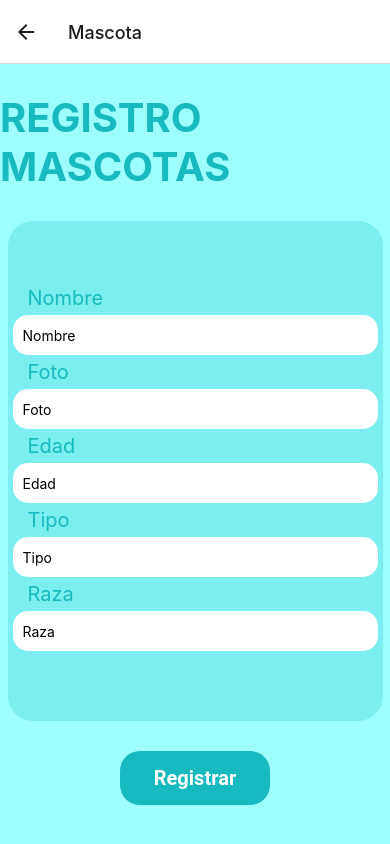
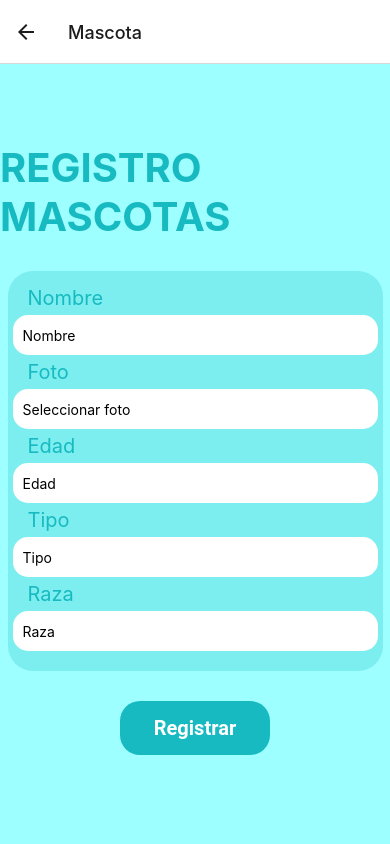
Before and after one commit to juanAriel/app-adoptame, a React Native app: screen /Mascota in a window 390 px wide. Built offline with nearby package versions, Linux system fonts and the light colour scheme.

Commit message:
add imagen on firebase

```diff
--- a/package.json
+++ b/package.json
@@ -12,6 +12,7 @@
     "@react-native-firebase/app": "^18.7.3",
     "@react-native-firebase/auth": "^18.7.3",
     "@react-native-firebase/database": "^18.7.3",
+    "@react-native-firebase/storage": "^18.7.3",
     "@react-navigation/bottom-tabs": "^6.5.11",
     "@react-navigation/native": "^6.1.9",
     "@react-navigation/native-stack": "^6.9.17",
@@ -22,6 +23,8 @@
     "firebase": "^10.7.1",
     "react": "18.2.0",
     "react-native": "0.72.6",
+    "react-native-fs": "^2.20.0",
+    "react-native-image-picker": "^7.1.0",
     "react-native-safe-area-context": "^4.8.2",
     "react-native-screens": "^3.29.0",
     "styled-components": "^6.1.6"
--- a/src/pages/listaMascotas/index.tsx
+++ b/src/pages/listaMascotas/index.tsx
@@ -14,7 +14,7 @@ const ListaMascota: React.FC<ItemsProps> = () => {
   };
 
   useEffect(() => {
-    const databaseRef = database().ref('/user');
+    const databaseRef = database().ref('/mascota');
 
     databaseRef.on('value', (snapshot) => {
       const items = snapshot.val();
@@ -44,7 +44,7 @@ const ListaMascota: React.FC<ItemsProps> = () => {
               value={item.switchedOn}
               onValueChange={() => toggleSwitch(item.key)}
             />
-            <Text>{item.correo}</Text>
+            <Text>{item.nombre}</Text>
           </View>
         )}
       />
--- a/src/pages/registerMascota/index.tsx
+++ b/src/pages/registerMascota/index.tsx
@@ -1,12 +1,18 @@
-
-import { TouchableOpacity } from "react-native";
+import { TouchableOpacity, Image, Platform } from "react-native";
 import styled from "styled-components/native";
 import RegisterProps from "../registerMascota/interface";
 import HomeProps from "../welcome/interface";
-import React, { useEffect, useState } from 'react'
-import auth from '@react-native-firebase/auth';
-import database from '@react-native-firebase/database';
+import React, { useEffect, useState } from "react";
+import auth from "@react-native-firebase/auth";
+import database from "@react-native-firebase/database";
+//import * as ImagePicker from 'react-native-image-picker';
+import RNFS from 'react-native-fs';
 
+import ImagePicker, {
+  launchImageLibrary,
+  ImagePickerResponse,
+} from "react-native-image-picker";
+import storage from '@react-native-firebase/storage'
 
 const ViewContainer = styled.View`
   background-color: #9dffff;
@@ -27,7 +33,7 @@ const FormContainer = styled.View`
   justify-content: center;
   width: 375px;
   margin: 30px;
-  height: 500px;
+  height: 400px;
   border-radius: 25px;
 `;
 
@@ -72,6 +78,33 @@ const Mascota: React.FC<RegisterProps> = ({ navigation }) => {
   const [tipo, setTipo] = useState("");
   const [raza, setRaza] = useState("");
 
+  const chooseImage = () => {
+    const user = auth().currentUser;
+    if (!user) {
+      console.log("Usuario no logeado");
+      return;
+    }
+    launchImageLibrary({},async (response: ImagePickerResponse) => {
+      if (response.assets && response.assets.length > 0) {
+        const selectedImage = response.assets[0];
+        setFoto(selectedImage.uri || "");
+
+        const imageName = user.uid + selectedImage.uri;
+        const reference = storage().ref().child(`gatos/${imageName}`);
+        try {
+          await reference.putFile(selectedImage.uri);
+          if (Platform.OS === 'android') {
+            const tempImagePath = selectedImage.uri.replace('file://', '');
+            await RNFS.unlink(tempImagePath);
+          }
+          console.log("Imagen subida correctamente al almacenamiento de Firebase");
+        } catch (error) {
+          console.error("Error al subir la imagen al almacenamiento de Firebase", error);
+        }
+      }
+    });
+  };
+
   const registerMascota = async () => {
     try {
       const user = auth().currentUser;
@@ -88,7 +121,7 @@ const Mascota: React.FC<RegisterProps> = ({ navigation }) => {
 
       await mascotaRef.set({
         id_user: user.uid,
-        estado:true,
+        estado: true,
         nombre: nombre,
         foto: foto,
         edad: edad,
@@ -97,7 +130,7 @@ const Mascota: React.FC<RegisterProps> = ({ navigation }) => {
       });
 
       console.log("Registro de mascota exitoso");
-      navigation.navigate("ListaMascota")
+      navigation.navigate("ListaMascota");
     } catch (error) {
       console.error("Error al registrar mascota", error);
     }
@@ -113,15 +146,19 @@ const Mascota: React.FC<RegisterProps> = ({ navigation }) => {
           onChangeText={(text) => setNombre(text)}
         />
         <TextFormTitle>Foto</TextFormTitle>
-        <InputText
-          placeholder="Foto"
-          value={foto}
-          onChangeText={(text) => setFoto(text)}
-        />
+        <TouchableOpacity onPress={chooseImage}>
+          {foto ? (
+            <Image
+              source={{ uri: foto }}
+              style={{ width: 100, height: 100, borderRadius: 50 }}
+            />
+          ) : (
+            <InputText placeholder="Seleccionar foto" editable={false} />
+          )}
+        </TouchableOpacity>
         <TextFormTitle>Edad</TextFormTitle>
         <InputText
           placeholder="Edad"
-
           value={edad}
           onChangeText={(text) => setEdad(text)}
         />
```
Also changed, not shown: 1 other file (tests, documents, lock files or other folders).
